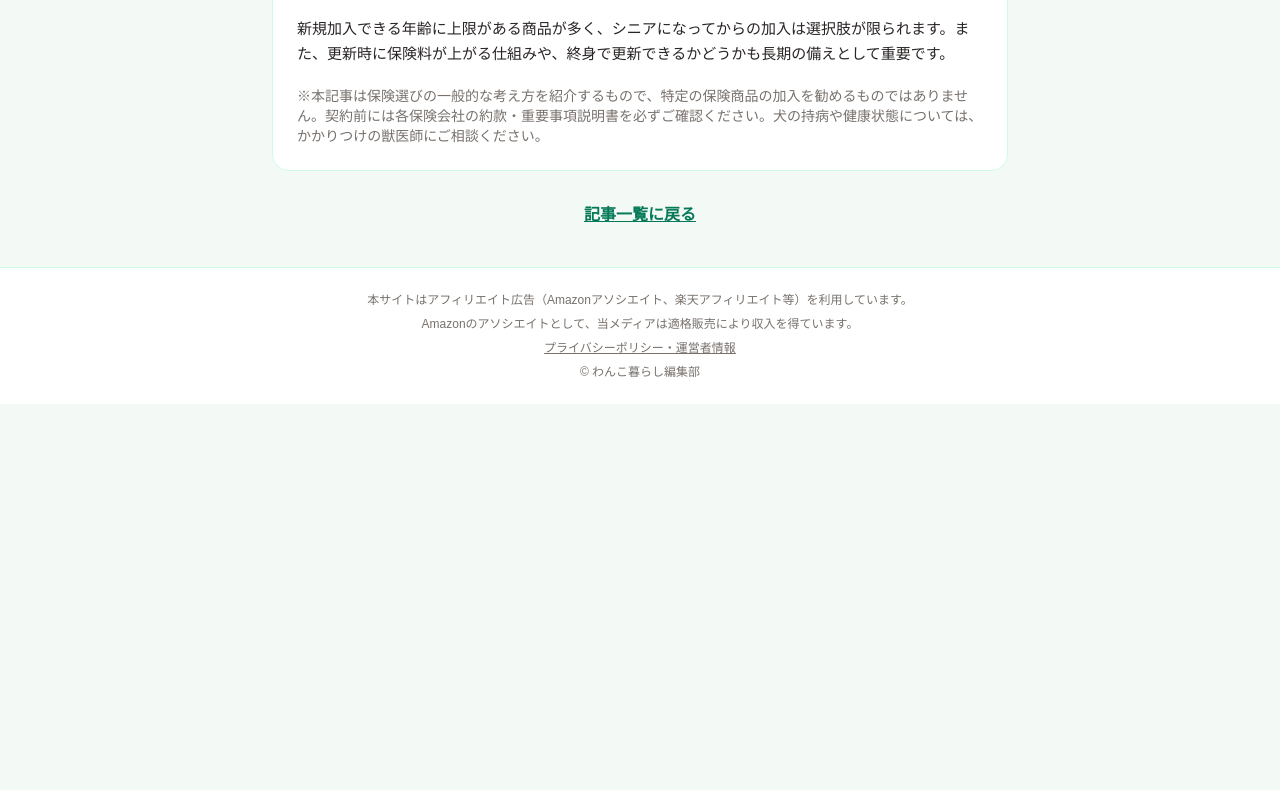
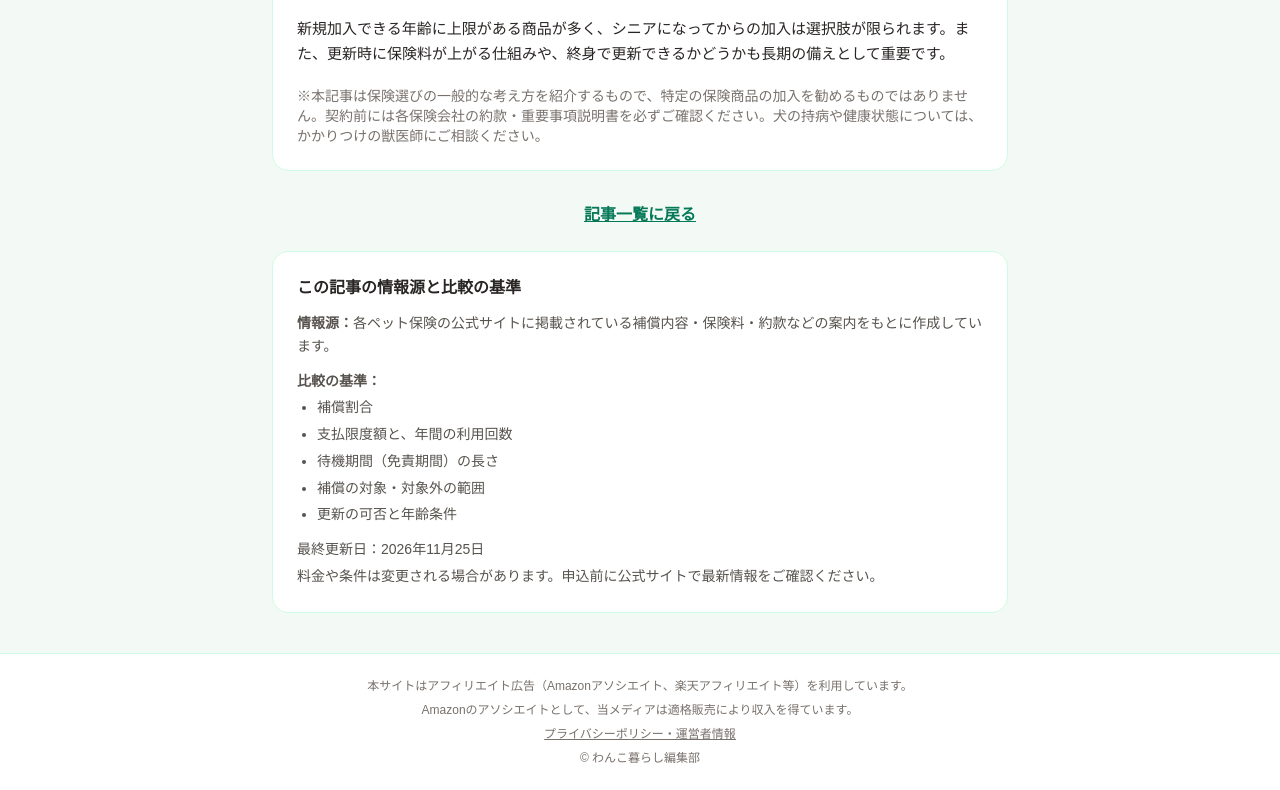
Before and after one commit to omni-labo/inu-navi, a plain HTML site: page hoken.html in a window 1280 px wide. Shown: the part 1076-1866 px from the top of the page. Before the commit the page ends 1480 px from the top, so only its background shows below. Drawn offline with nearby package versions, Linux system fonts and the light colour scheme.

Commit message:
情報源と比較の基準ブロックを追加

```diff
--- a/hoken.html
+++ b/hoken.html
@@ -54,6 +54,21 @@
 <div class="mt-8 text-center">
 <a href="index.html#articles" class="text-emerald-700 font-bold underline">記事一覧に戻る</a>
 </div>
+
+<div class="bg-white rounded-2xl border border-emerald-100 p-6 mt-6 text-sm leading-relaxed text-stone-600">
+<h2 class="font-bold text-base text-stone-800">この記事の情報源と比較の基準</h2>
+<p class="mt-3"><strong>情報源：</strong>各ペット保険の公式サイトに掲載されている補償内容・保険料・約款などの案内をもとに作成しています。</p>
+<p class="mt-3"><strong>比較の基準：</strong></p>
+<ul class="list-disc pl-5 mt-1 space-y-1">
+<li>補償割合</li>
+<li>支払限度額と、年間の利用回数</li>
+<li>待機期間（免責期間）の長さ</li>
+<li>補償の対象・対象外の範囲</li>
+<li>更新の可否と年齢条件</li>
+</ul>
+<p class="mt-3">最終更新日：2026年11月25日</p>
+<p class="mt-1">料金や条件は変更される場合があります。申込前に公式サイトで最新情報をご確認ください。</p>
+</div>
 </main>
 
 <footer class="bg-white border-t border-emerald-100">
```
Also changed, not shown: hoken-hikaku.html (+14 -0 lines).
